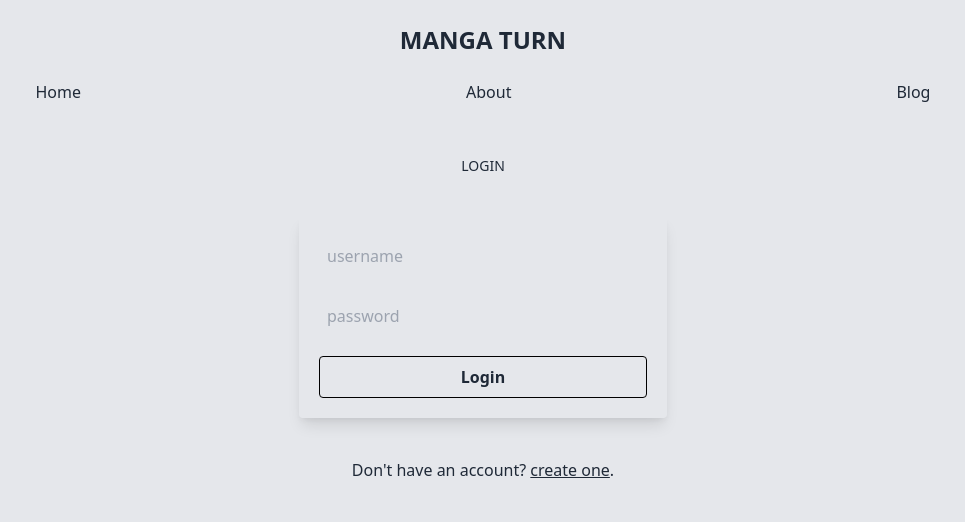
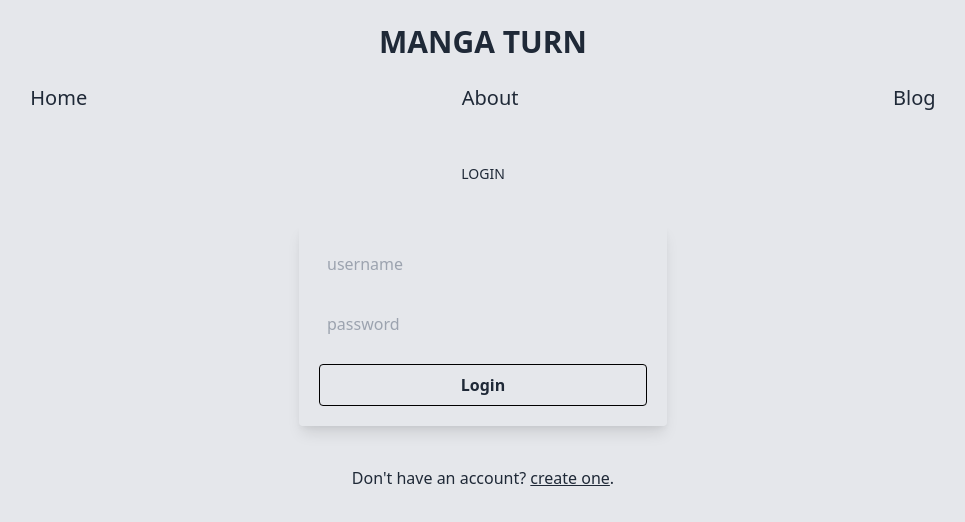
Before and after one commit to agmmtoo/manga-turn, a React (Create React App) app: page /manga/1/chapter/1 in a window 1280 px wide. Shown: the top 522 px of the page, without its empty margins (157-1122 px from the left). Built offline with nearby package versions, Linux system fonts and the light colour scheme.

Commit message:
manga list clean style

```diff
--- a/src/components/Menu.js
+++ b/src/components/Menu.js
@@ -4,20 +4,21 @@ import { Link } from "react-router-dom";
 
 const Menu = () => {
     const [open, setOpen] = useState(false);
+    const toggleMenu = () => setOpen(!open);
     return (
         <div className="text-center">
-            <button onClick={() => setOpen(!open)}>
+            <button onClick={toggleMenu}>
                 <ImMenu size={35} />
             </button>
             {open
-                ? <Nav />
+                ? <Nav toggleMenu={toggleMenu} />
                 : null}
         </div>
     );
 };
 
-const Nav = () =>
-    <nav className="flex flex-col py-5 gap-8">
+const Nav = ({ toggleMenu }) =>
+    <nav className="flex flex-col py-5 gap-8" onClick={toggleMenu}>
         <Link to="/mangas">All Manga</Link>
         <Link to="/">Home</Link>
         <Link to="/profile">Profile</Link>
--- a/src/components/renderMangaList.js
+++ b/src/components/renderMangaList.js
@@ -17,12 +17,12 @@ const Manga = manga => {
 
     return (
 
-        <div key={manga.id} className="text-center shadow-lg rounded-md px-1 my-5 py-5 w-4/5 md:w-3/5">
+        <div key={manga.id} className="text-center shadow-lg rounded-md mt-12">
+            {/* px-1 my-5 py-5 w-4/5 md:w-3/5 */}
 
             {/* manga.coverImagePath */}
 
-            <img src={dummyCover} width="142" height="240" alt={manga.name} loading="lazy" className="h-60 rounded-sm object-cover mx-auto" />
-
+            <img src={dummyCover} width="140" height="220" alt={manga.name} loading="lazy" className="rounded-sm object-cover mx-auto" />
 
             <Link to={`/manga/${manga.id}`}>
                 <div className="py-2">
--- a/src/index.js
+++ b/src/index.js
@@ -9,8 +9,8 @@ ReactDOM.render(
   <React.StrictMode>
     <BrowserRouter>
       <header className="flex flex-col">
-        <h1 className="font-semibold uppercase py-6 text-2xl mx-auto"><Link to="/">Manga Turn</Link></h1>
-        <nav className="flex flex-row pb-3 justify-around">
+        <h1 className="font-semibold uppercase py-6 text-3xl mx-auto"><Link to="/">Manga Turn</Link></h1>
+        <nav className="flex flex-row pb-3 justify-around text-xl">
           <Link to="/">Home</Link>
           <Link to="/about">About</Link>
           <Link to="/blog">Blog</Link>
```
